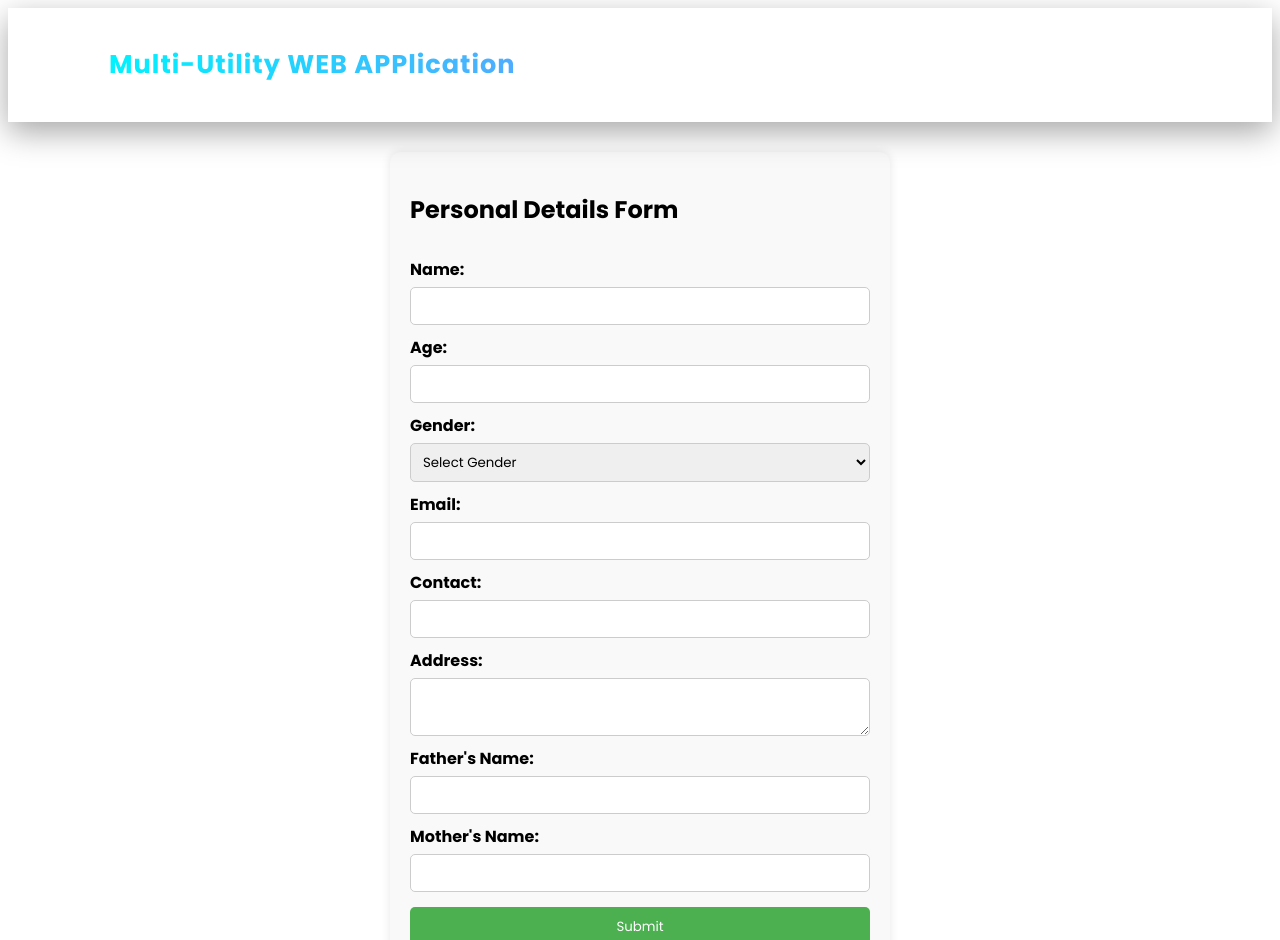
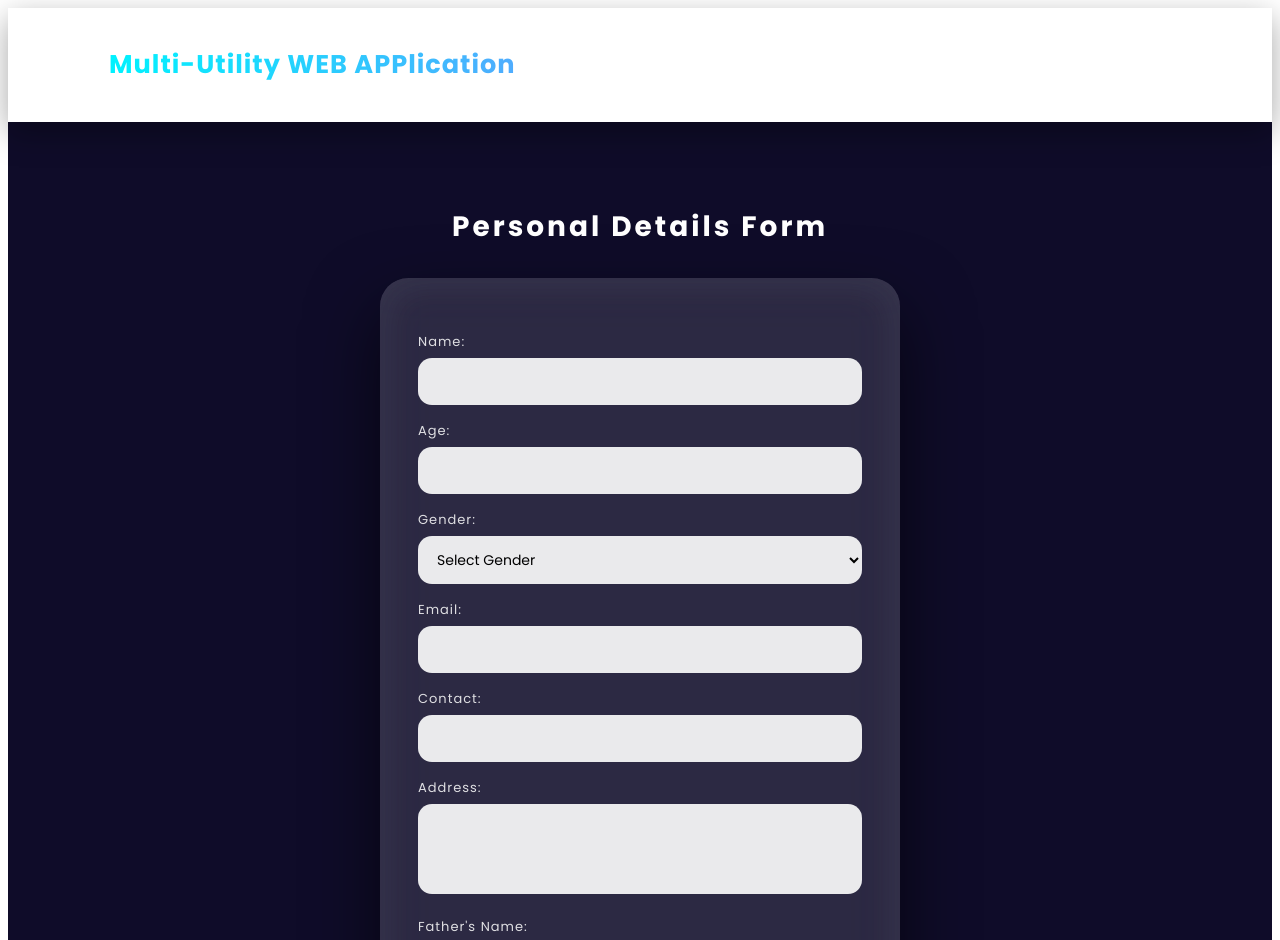
Before and after one commit to Jaysaw/MERN-TASK, a React (Vite) app: page /form in a window 1280 px wide. Shown: the top 940 px of the page. Built offline with nearby package versions, Linux system fonts and the light colour scheme.

Commit message:
Update Form.css

```diff
--- a/src/pages/Form.css
+++ b/src/pages/Form.css
@@ -1,58 +1,238 @@
 .form-page {
-  max-width: 500px;
-  margin: 30px auto;
-  padding: 20px;
-  border-radius: 10px;
-  background: #f9f9f9;
-  box-shadow: 0 0 10px rgba(0,0,0,0.1);
+  min-height: 100vh;
+  padding: 60px 20px;
+  font-family: "Poppins", sans-serif;
+  color: #fff;
+  position: relative;
+  overflow: hidden;
+  background: #0f0c29;
 }
 
-form {
-  display: flex;
-  flex-direction: column;
+
+.form-page::before {
+  content: "";
+  position: absolute;
+  inset: 0;
+  background: linear-gradient(
+    120deg,
+    #0f0c29,
+    #302b63,
+    #24243e,
+    #1cb5e0
+  );
+  background-size: 400% 400%;
+  animation: gradientShift 14s ease infinite;
+  z-index: -3;
 }
 
-label {
-  margin-top: 10px;
-  font-weight: bold;
+@keyframes gradientShift {
+  0% { background-position: 0% 50%; }
+  50% { background-position: 100% 50%; }
+  100% { background-position: 0% 50%; }
 }
 
-input, textarea, select {
-  padding: 8px;
-  margin-top: 5px;
-  border-radius: 5px;
-  border: 1px solid #ccc;
+
+.form-page::after {
+  content: "";
+  position: absolute;
+  width: 600px;
+  height: 600px;
+  background: radial-gradient(circle, rgba(79,172,254,0.4), transparent 70%);
+  top: -200px;
+  left: -200px;
+  animation: blobMove 18s infinite alternate ease-in-out;
+  z-index: -2;
 }
 
-button {
-  margin-top: 15px;
-  padding: 10px;
-  background: #4caf50;
-  color: white;
-  border: none;
-  border-radius: 5px;
-  cursor: pointer;
+@keyframes blobMove {
+  0% {
+    transform: translate(0, 0) scale(1);
+  }
+  50% {
+    transform: translate(300px, 200px) scale(1.2);
+  }
+  100% {
+    transform: translate(100px, 400px) scale(0.9);
+  }
 }
 
-button:hover {
-  background: #45a049;
+
+.form-page .neon {
+  position: absolute;
+  width: 450px;
+  height: 450px;
+  background: radial-gradient(circle, rgba(0,242,254,0.35), transparent 70%);
+  bottom: -150px;
+  right: -150px;
+  animation: neonFloat 16s infinite alternate;
+  z-index: -1;
+}
+
+@keyframes neonFloat {
+  0% {
+    transform: translateY(0) scale(1);
+  }
+  100% {
+    transform: translateY(-200px) scale(1.15);
+  }
+}
+
+
+.form-page h2 {
+  text-align: center;
+  margin-bottom: 30px;
+  letter-spacing: 3px;
+  font-size: 28px;
+}
+
+
+form {
+  max-width: 520px;
+  margin: auto;
+  padding: 38px;
+  border-radius: 28px;
+  background: rgba(255, 255, 255, 0.12);
+  backdrop-filter: blur(24px);
+  box-shadow:
+    0 30px 70px rgba(0,0,0,0.6),
+    inset 0 0 40px rgba(255,255,255,0.08);
+  animation: cardReveal 1s ease;
+}
+
+@keyframes cardReveal {
+  from {
+    opacity: 0;
+    transform: translateY(60px) scale(0.9);
+  }
+  to {
+    opacity: 1;
+    transform: translateY(0) scale(1);
+  }
+}
+
+
+form label {
+  display: block;
+  margin-top: 16px;
+  font-size: 13px;
+  letter-spacing: 1px;
+  opacity: 0.85;
+}
+
+
+form input,
+form select,
+form textarea {
+  width: 100%;
+  margin-top: 6px;
+  padding: 13px 15px;
+  border-radius: 14px;
+  border: none;
+  outline: none;
+  font-size: 14px;
+  background: rgba(255,255,255,0.9);
+  transition: 0.35s ease;
+}
+
+form textarea {
+  resize: none;
+  min-height: 90px;
+}
+
+
+form input:focus,
+form select:focus,
+form textarea:focus {
+  box-shadow:
+    0 0 0 3px rgba(79,172,254,0.4),
+    0 0 18px rgba(79,172,254,0.6);
+}
+
+
+form button {
+  width: 100%;
+  margin-top: 28px;
+  padding: 15px;
+  border-radius: 18px;
+  border: none;
+  cursor: pointer;
+  font-weight: 700;
+  letter-spacing: 1.5px;
+  background: linear-gradient(135deg, #00f2fe, #4facfe);
+  color: #001;
+  transition: 0.35s ease;
+}
+
+form button:hover {
+  transform: translateY(-4px) scale(1.04);
+  box-shadow:
+    0 18px 45px rgba(79,172,254,0.7),
+    0 0 25px rgba(79,172,254,0.9);
+}
+
+
+.success,
+.error {
+  max-width: 520px;
+  margin: 22px auto;
+  padding: 14px;
+  text-align: center;
+  border-radius: 16px;
+  animation: slideFade 0.6s ease;
+}
+
+@keyframes slideFade {
+  from {
+    opacity: 0;
+    transform: translateY(15px);
+  }
+  to {
+    opacity: 1;
+    transform: translateY(0);
+  }
 }
 
 .success {
-  color: green;
-  margin-top: 10px;
-  font-weight: bold;
+  background: rgba(0,255,153,0.18);
+  color: #00ff99;
+  box-shadow: 0 0 20px rgba(0,255,153,0.4);
 }
 
 .error {
-  color: red;
-  margin-top: 10px;
-  font-weight: bold;
+  background: rgba(255,65,108,0.18);
+  color: #ff416c;
+  box-shadow: 0 0 20px rgba(255,65,108,0.4);
 }
 
+
 .result {
-  margin-top: 20px;
-  padding: 15px;
-  background: #e8f5e9;
-  border-radius: 8px;
+  max-width: 520px;
+  margin: 34px auto;
+  padding: 28px;
+  border-radius: 26px;
+  background: rgba(0,0,0,0.4);
+  backdrop-filter: blur(18px);
+  animation: zoomIn 0.7s ease;
 }
+
+@keyframes zoomIn {
+  from {
+    opacity: 0;
+    transform: scale(0.88);
+  }
+  to {
+    opacity: 1;
+    transform: scale(1);
+  }
+}
+
+.result h3 {
+  text-align: center;
+  margin-bottom: 16px;
+  letter-spacing: 1px;
+}
+
+.result p {
+  margin-bottom: 8px;
+  font-size: 14px;
+}
```
